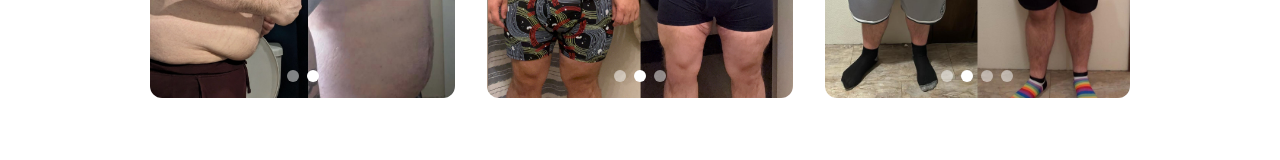
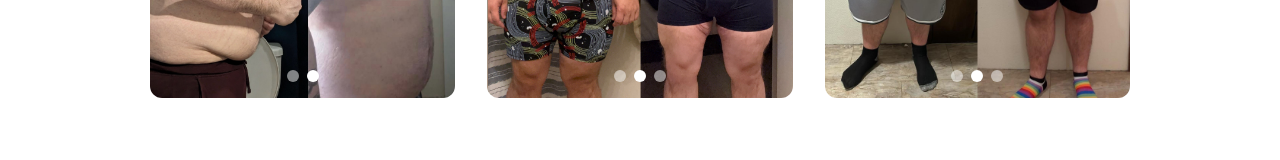
Before and after one commit to ruimiguelbastos/rbfitness-website, a Next.js app: page / in a window 1280 px wide. Shown: the part 1559-1719 px from the top of the page. Built offline with nearby package versions, Linux system fonts and the light colour scheme.

Commit message:
Update testimonials.tsx

```diff
--- a/src/app/testimonials.tsx
+++ b/src/app/testimonials.tsx
@@ -86,10 +86,6 @@ const TESTIMONIALS = [
       {
         source: "/image/transformations/b-3.jpeg",
         title: "Transfomation 3",
-      },
-      {
-        source: "/image/transformations/b-4.jpeg",
-        title: "Transfomation 4",
       }
     ],
   },
```
